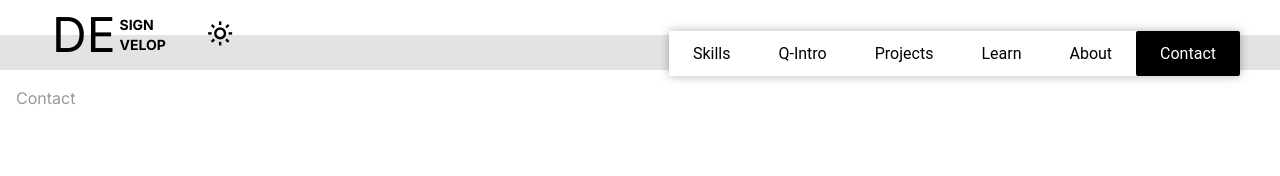
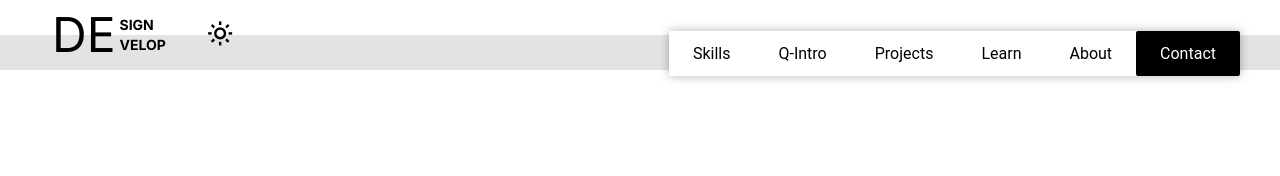
Before and after one commit to Ghassan-SkyDe/Portfolio_typescript_next_js, a Next.js app: page / in a window 1280 px wide. Shown: the top 176 px of the page. Built offline with nearby package versions, Linux system fonts and the light colour scheme.

Commit message:
dubug test

```diff
--- a/app/globals.css
+++ b/app/globals.css
@@ -123,7 +123,7 @@
   @apply text-heading-dark rounded-full bg-bg-primary-dark dark:bg-bg-primary-light dark:text-heading-light mx-2 xl:mx-0 p-1;
 }
 
-/* LEARN SECTION */
+/* LEARN SECTION ------------------------------------*/
 .apply__learn--list {
   @apply flex w-full flex-wrap justify-center gap-2;
 }
--- a/components/layout/Header.tsx
+++ b/components/layout/Header.tsx
@@ -84,9 +84,6 @@ const Header = () => {
           onClick={handleClose}
         ></div>
       </div>
-      <p className="z-20 opacity-40 p-4 text-secondary-light bg-bg-primary-light dark:text-secondary-dark dark:bg-bg-primary-dark">
-        {currentPath}
-      </p>
     </header>
   );
 };
--- a/components/learnList/LearnList.tsx
+++ b/components/learnList/LearnList.tsx
@@ -17,7 +17,7 @@ const LearnList = ({ title, learnListItems = [] }: LearnListProps) => {
             //
             <li
               key={item}
-              className={`apply__learn--item bg-bg-secondary-dark dark:bg-bg-secondary-light dark:text-heading-light`}
+              className={`apply__learn--item bg-bg-secondary-dark dark:bg-bg-secondary-light dark:text-heading-light text-sm md:text-base`}
             >
               {item}
             </li>
--- a/components/sections/Learn.tsx
+++ b/components/sections/Learn.tsx
@@ -26,7 +26,7 @@ const Learn = () => {
       id="learn"
       className="section snap-start snap-always"
     >
-      <div className="flex  w-full items-center flex-col lg:flex-row px-2 md:justify-center">
+      <div className="flex  w-full items-center flex-col lg:flex-row px-2 md:justify-center my-auto">
         <div className="learn__intro lg:w-2/3">
           <h2 className=" mx-auto lg:mx-0 mb-8 md:mb-0 pt-8 md:pt-10 text-2xl md:text-3xl xl:text-4xl font-bold text-center sm:w-2/3 lg:text-start lg:w-2/3">
             {`A Web Developer's Journey of Continuous
```
